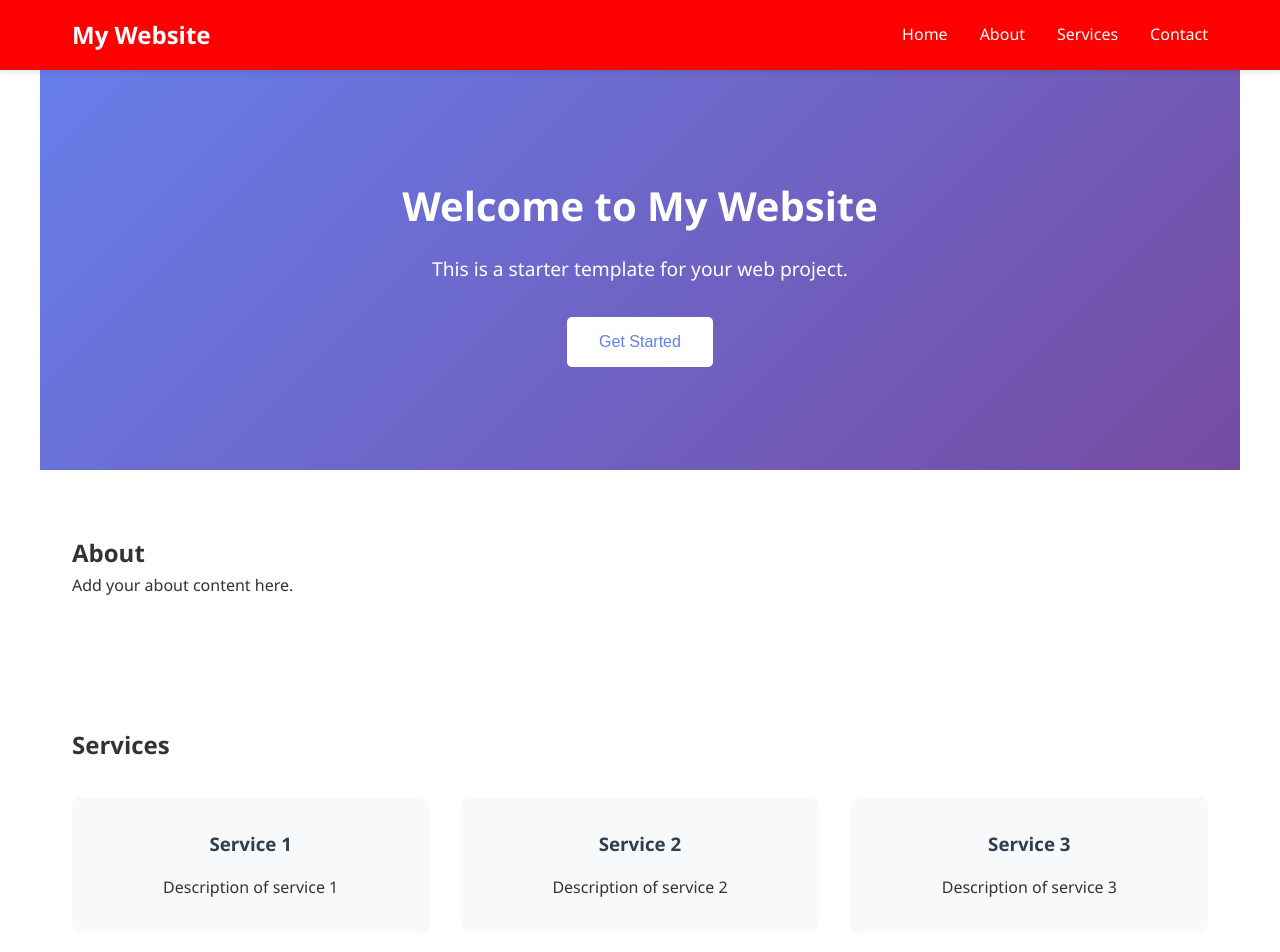
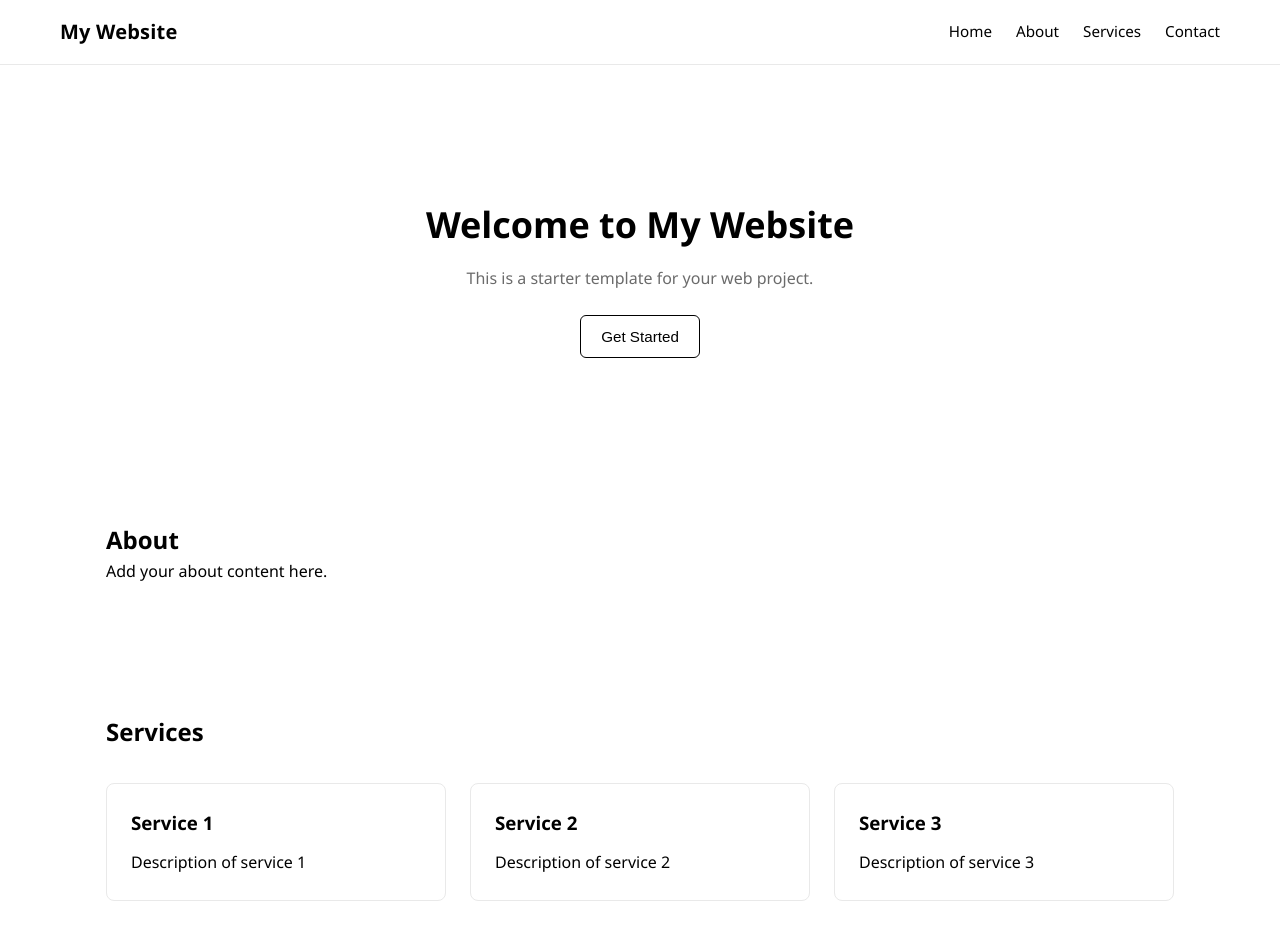
Before and after one commit to calebyoon23/Nestd, a plain HTML site: page index.html in a window 1280 px wide. Shown: the top 952 px of the page. Drawn offline with Linux system fonts and the light colour scheme.

Commit message:
Update styles.css

```diff
--- a/css/styles.css
+++ b/css/styles.css
@@ -1,4 +1,12 @@
 /* Reset and Base Styles */
+:root{
+    --bg: #ffffff;
+    --text: #000000;
+    --muted: #6b6b6b;
+    --surface: #f7f7f7;
+    --border: #e9e9e9;
+}
+
 * {
     margin: 0;
     padding: 0;
@@ -8,18 +16,21 @@
 body {
     font-family: 'Segoe UI', Tahoma, Geneva, Verdana, sans-serif;
     line-height: 1.6;
-    color: #333;
+    color: var(--text);
+    background-color: var(--bg);
+    -webkit-font-smoothing:antialiased;
+    -moz-osx-font-smoothing:grayscale;
 }
 
 /* Header and Navigation */
 header {
-    background-color: red;
-    color: white;
+    background-color: var(--bg);
+    color: var(--text);
     padding: 1rem 0;
     position: sticky;
     top: 0;
     z-index: 100;
-    box-shadow: 0 2px 5px rgba(0,0,0,0.1);
+    border-bottom: 1px solid var(--border);
 }
 
 nav {
@@ -28,142 +39,163 @@ nav {
     align-items: center;
     max-width: 1200px;
     margin: 0 auto;
-    padding: 0 2rem;
+    padding: 0 1.25rem;
 }
 
 .logo h1 {
-    font-size: 1.5rem;
+    font-size: 1.25rem;
+    font-weight: 600;
+    letter-spacing: 0.2px;
 }
 
 .nav-links {
     display: flex;
     list-style: none;
-    gap: 2rem;
+    gap: 1.5rem;
 }
 
 .nav-links a {
-    color: white;
+    color: var(--text);
     text-decoration: none;
-    transition: color 0.3s;
+    font-weight: 500;
+    font-size: 0.95rem;
+    transition: opacity 160ms ease, transform 160ms ease;
 }
 
 .nav-links a:hover {
-    color: #3498db;
+    opacity: 0.7;
+    transform: translateY(-1px);
 }
 
 /* Main Content */
 main {
-    max-width: 1200px;
+    max-width: 1100px;
     margin: 0 auto;
+    padding: 2rem 1rem;
 }
 
 section {
-    padding: 4rem 2rem;
+    padding: 4rem 0;
 }
 
 /* Hero Section */
 .hero {
     text-align: center;
-    background: linear-gradient(135deg, #667eea 0%, #764ba2 100%);
-    color: white;
-    min-height: 400px;
+    color: var(--text);
+    min-height: 360px;
     display: flex;
     flex-direction: column;
     justify-content: center;
     align-items: center;
+    padding: 3rem 1rem;
 }
 
 .hero h2 {
-    font-size: 2.5rem;
-    margin-bottom: 1rem;
+    font-size: 2.25rem;
+    margin-bottom: 0.75rem;
+    font-weight: 700;
 }
 
 .hero p {
-    font-size: 1.2rem;
-    margin-bottom: 2rem;
+    font-size: 1rem;
+    margin-bottom: 1.5rem;
+    color: var(--muted);
+    max-width: 56ch;
 }
 
 .cta-button {
-    background-color: white;
-    color: #667eea;
-    padding: 1rem 2rem;
-    border: none;
-    border-radius: 5px;
-    font-size: 1rem;
+    background: transparent;
+    color: var(--text);
+    padding: 0.75rem 1.25rem;
+    border: 1px solid var(--text);
+    border-radius: 6px;
+    font-size: 0.95rem;
     cursor: pointer;
-    transition: transform 0.3s, box-shadow 0.3s;
+    transition: background-color 180ms ease, color 180ms ease, transform 180ms ease;
 }
 
 .cta-button:hover {
+    background-color: var(--text);
+    color: var(--bg);
     transform: translateY(-2px);
-    box-shadow: 0 5px 15px rgba(0,0,0,0.2);
 }
 
 /* Services Section */
 .services-grid {
     display: grid;
-    grid-template-columns: repeat(auto-fit, minmax(250px, 1fr));
-    gap: 2rem;
+    grid-template-columns: repeat(auto-fit, minmax(260px, 1fr));
+    gap: 1.5rem;
     margin-top: 2rem;
 }
 
 .service-card {
-    padding: 2rem;
-    background-color: #f8f9fa;
+    padding: 1.5rem;
+    background-color: var(--bg);
+    border: 1px solid var(--border);
     border-radius: 8px;
-    text-align: center;
-    transition: transform 0.3s, box-shadow 0.3s;
+    text-align: left;
+    transition: transform 160ms ease, border-color 160ms ease;
 }
 
 .service-card:hover {
-    transform: translateY(-5px);
-    box-shadow: 0 5px 20px rgba(0,0,0,0.1);
+    transform: translateY(-3px);
+    border-color: #d1d1d1;
 }
 
 .service-card h3 {
-    margin-bottom: 1rem;
-    color: #2c3e50;
+    margin-bottom: 0.75rem;
+    color: var(--text);
 }
 
 /* Contact Form */
 .contact-form {
-    max-width: 600px;
+    max-width: 640px;
     margin: 2rem auto;
     display: flex;
     flex-direction: column;
-    gap: 1rem;
+    gap: 0.75rem;
 }
 
 .contact-form input,
 .contact-form textarea {
-    padding: 0.8rem;
-    border: 1px solid #ddd;
-    border-radius: 5px;
+    padding: 0.85rem;
+    border: 1px solid var(--border);
+    border-radius: 6px;
     font-size: 1rem;
     font-family: inherit;
+    background: transparent;
+}
+
+.contact-form input:focus,
+.contact-form textarea:focus{
+    outline: none;
+    border-color: var(--text);
+    box-shadow: 0 0 0 4px rgba(0,0,0,0.03);
 }
 
 .contact-form button {
-    background-color: #3498db;
-    color: white;
-    padding: 1rem;
+    background-color: var(--text);
+    color: var(--bg);
+    padding: 0.9rem 1rem;
     border: none;
-    border-radius: 5px;
+    border-radius: 6px;
     font-size: 1rem;
     cursor: pointer;
-    transition: background-color 0.3s;
+    transition: opacity 160ms ease, transform 160ms ease;
 }
 
 .contact-form button:hover {
-    background-color: #2980b9;
+    opacity: 0.9;
+    transform: translateY(-1px);
 }
 
 /* Footer */
 footer {
-    background-color: #2c3e50;
-    color: white;
+    background-color: var(--bg);
+    color: var(--muted);
     text-align: center;
-    padding: 2rem;
+    padding: 2rem 1rem;
+    border-top: 1px solid var(--border);
 }
 
 /* Responsive Design */
@@ -173,10 +205,10 @@ footer {
     }
 
     .hero h2 {
-        font-size: 2rem;
+        font-size: 1.75rem;
     }
 
     section {
-        padding: 2rem 1rem;
+        padding: 2rem 0;
     }
 }
```
